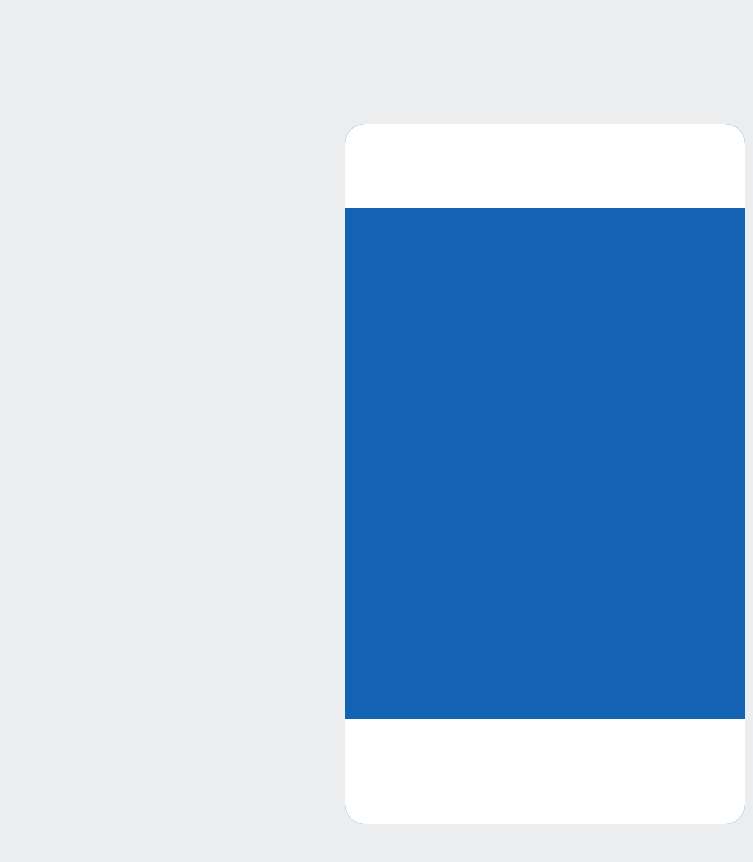
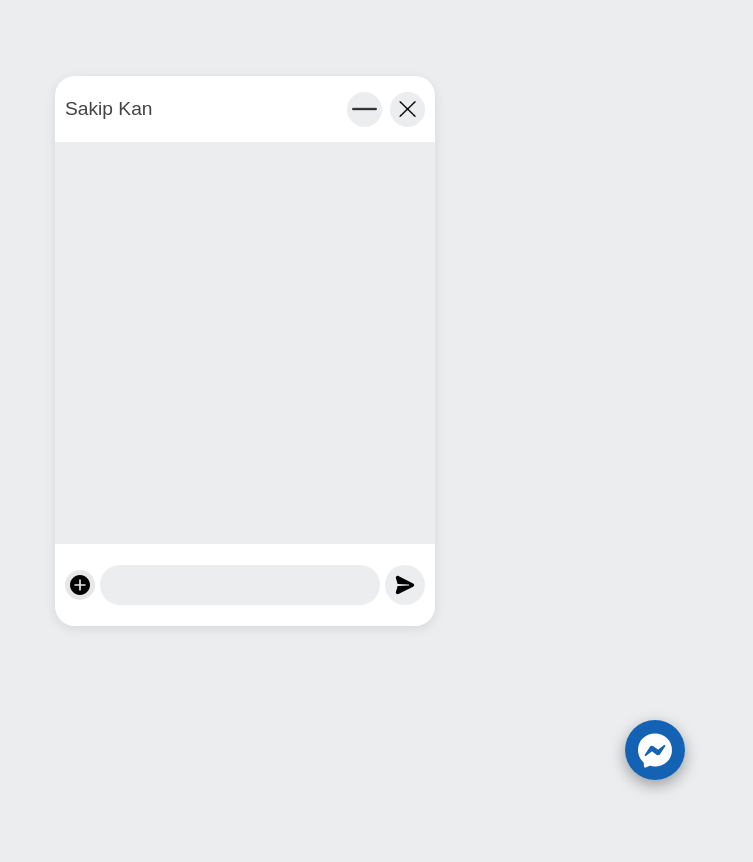
Before and after one commit to rakibulhasanmasum/angular-web-chat, an Angular app: page / in a window 1280 px wide. Shown: the top 862 px of the page, without its empty margins (527-1280 px from the left). Built offline with nearby package versions, Linux system fonts and the light colour scheme.

Commit message:
design on process

```diff
--- a/src/app/chat/chat.component.css
+++ b/src/app/chat/chat.component.css
@@ -2,10 +2,11 @@
     position: sticky;
     border-radius: 50%;
     top: 90%;
-    left: 95%;
+    left: 90%;
     width: 60px;
     height: 60px;
     overflow: hidden;
+    box-shadow: rgba(0, 0, 0, 0.35) 0px 5px 15px;
 }
 .chat__icon {
     cursor: pointer;
@@ -18,17 +19,51 @@
 }
 .chat__box {
     position: sticky;
-    top: 15.5%;
-    left: 77.5%;
-    width: 400px;
-    height: 700px;
+    top: 9.5%;
+    left: 45.5%;
+    width: 380px;
+    height: 550px;
+    /* width: 400px;
+    height: 700px; */
     border-radius: 20px;
-    background-color: #1362b3;
+    background-color: #ebedef;
     overflow: hidden;
+    /* box-shadow: rgba(0, 0, 0, 0.35) 0px 5px 15px; */
+    box-shadow: rgba(0, 0, 0, 0.09) 0px 3px 12px;
 }
 .chat__box--header {
     background-color: white;
     height: 12%;
+    display: flex;
+    align-items: center;
+    /* gap: 20px; */
+    justify-content: space-between;
+}
+.buttons {
+    padding-right: 10px;
+    display: flex;
+    gap: 8px;
+    /* padding: 10px; */
+    /* background-color: #1362b3; */
+}
+.buttons > div {
+    width: 35px;
+    height: 35px;
+    border-radius: 50%;
+    background-color: #ebedef;
+    color: #444;
+
+    display: flex;
+    align-items: center;
+    justify-content: center;
+    font-size: 2.2rem;
+
+}
+.receiver-name {
+    font-family: sans-serif;
+    font-size: 1.2rem;
+    padding-left: 10px;
+    color: #444;
 }
 .chat__box--body {
     height: 73%;
@@ -36,4 +71,56 @@
 .chat__box--footer {
     background-color: white;
     height: 15%;
+
+    display: flex;
+    justify-content: center;
+    align-items: center;
+    gap: 5px;
+    /* padding: 20px;
+    padding-left: 5px; */
 }
+#message {
+    padding: 5px 12px;
+    /* border: none; */
+    width: 280px;
+    height: 40px;
+    outline: none;
+    resize: none;
+    border-radius: 20px;
+    font-size: large;
+    /* border: 2px solid #1362b3; */
+    background-color: #ebedef;
+    border: none;
+    color: #444;
+    /* resize: none;
+    white-space: nowrap;
+    overflow-x: scroll; */
+}
+/* #message::-webkit-scrollbar {
+    display: none;
+} */
+.attachment {
+    background-color: #e7e7e7;
+    /* padding: 9px; */
+    border-radius: 50%;
+    height: 30px;
+    width: 30px;
+    display: flex;
+    align-items: center;
+    justify-content: center;
+    font-size: 2rem;
+}
+.send-button{
+    /* padding: 10px;
+    border: .5px solid #333;
+    border-radius: 20px; */
+    /* background-color: #444; */
+    /* color: #fff; */
+    width: 40px;
+    height: 40px;
+    background-color:#ebedef;
+    display: flex;
+    align-items: center;
+    justify-content: center;
+    border-radius: 50%;
+}
--- a/src/app/chat/chat.component.html
+++ b/src/app/chat/chat.component.html
@@ -6,7 +6,34 @@
     </div>
 </div>
 <div class="chat__box">
-    <div class="chat__box--header"></div>
+    <div class="chat__box--header">
+        <div class="receiver-name">
+            <span>Sakip Kan</span>
+        </div>
+        <div class="buttons">
+            <div class="minus">
+                <img src="../../assets/minus-3108.png" alt="" width="70%">
+                <!-- -  -->
+                <!-- <svg width="26px" height="26px" viewBox="-4 -4 24 24"><line x1="2" x2="14" y1="8" y2="8" stroke-linecap="round" stroke-width="2" stroke="var(--disabled-icon)"></line></svg> -->
+            </div>
+            <div class="crossbar">
+                <img src="../../assets/icons8-multiply-50.png" alt="" height="95%" width="100%">
+                <!-- &times; -->
+                <!-- <svg class="lydb6one ewco64xe nm038hv0 ms56khn7" width="24px" height="24px" viewBox="0 0 24 24"><g stroke-linecap="round" stroke-width="2" stroke="var(--disabled-icon)"><line x1="6" x2="18" y1="6" y2="18"></line><line x1="6" x2="18" y1="18" y2="6"></line></g></svg> -->
+            </div>
+        </div>
+    </div>
     <div class="chat__box--body"></div>
-    <div class="chat__box--footer"></div>
+    <div class="chat__box--footer">
+        <div class="attachment">
+            <svg viewBox="0 0 24 24" height="20px" width="20px" class="b6ax4al1 m4pnbp5e aqweqrfb ahndzqod db0glzta tnag3kze"><g fill-rule="evenodd"><polygon fill="none" points="-6,30 30,30 30,-6 -6,-6 "></polygon><path d="m18,11l-5,0l0,-5c0,-0.552 -0.448,-1 -1,-1c-0.5525,0 -1,0.448 -1,1l0,5l-5,0c-0.5525,0 -1,0.448 -1,1c0,0.552 0.4475,1 1,1l5,0l0,5c0,0.552 0.4475,1 1,1c0.552,0 1,-0.448 1,-1l0,-5l5,0c0.552,0 1,-0.448 1,-1c0,-0.552 -0.448,-1 -1,-1m-6,13c-6.6275,0 -12,-5.3725 -12,-12c0,-6.6275 5.3725,-12 12,-12c6.627,0 12,5.3725 12,12c0,6.6275 -5.373,12 -12,12"></path></g></svg>
+        </div>
+        <div class="textarea">
+            <!-- <textarea name="message" id="message" cols="30" rows="1" wrap="off"></textarea> -->
+            <input type="text" id="message">
+        </div>
+        <div class="send-button">
+            <svg width="20px" height="20px" viewBox="0 0 24 24" class="db0glzta"><path d="M16.6915026,12.4744748 L3.50612381,13.2599618 C3.19218622,13.2599618 3.03521743,13.4170592 3.03521743,13.5741566 L1.15159189,20.0151496 C0.8376543,20.8006365 0.99,21.89 1.77946707,22.52 C2.41,22.99 3.50612381,23.1 4.13399899,22.8429026 L21.714504,14.0454487 C22.6563168,13.5741566 23.1272231,12.6315722 22.9702544,11.6889879 C22.8132856,11.0605983 22.3423792,10.4322088 21.714504,10.118014 L4.13399899,1.16346272 C3.34915502,0.9 2.40734225,1.00636533 1.77946707,1.4776575 C0.994623095,2.10604706 0.8376543,3.0486314 1.15159189,3.99121575 L3.03521743,10.4322088 C3.03521743,10.5893061 3.34915502,10.7464035 3.50612381,10.7464035 L16.6915026,11.5318905 C16.6915026,11.5318905 17.1624089,11.5318905 17.1624089,12.0031827 C17.1624089,12.4744748 16.6915026,12.4744748 16.6915026,12.4744748 Z"></path></svg>
+        </div>
+    </div>
 </div>
--- a/src/styles.css
+++ b/src/styles.css
@@ -1,4 +1,9 @@
 /* You can add global styles to this file, and also import other style files */
+* {
+    box-sizing: border-box;
+    margin: 0;
+    padding: 0;
+}
 body {
     min-height: 200vh;
     background-color: #ebedef;
```
Also changed, not shown: src/assets/icons8-multiply-50.png (added), src/assets/minus-3108.png (added).
